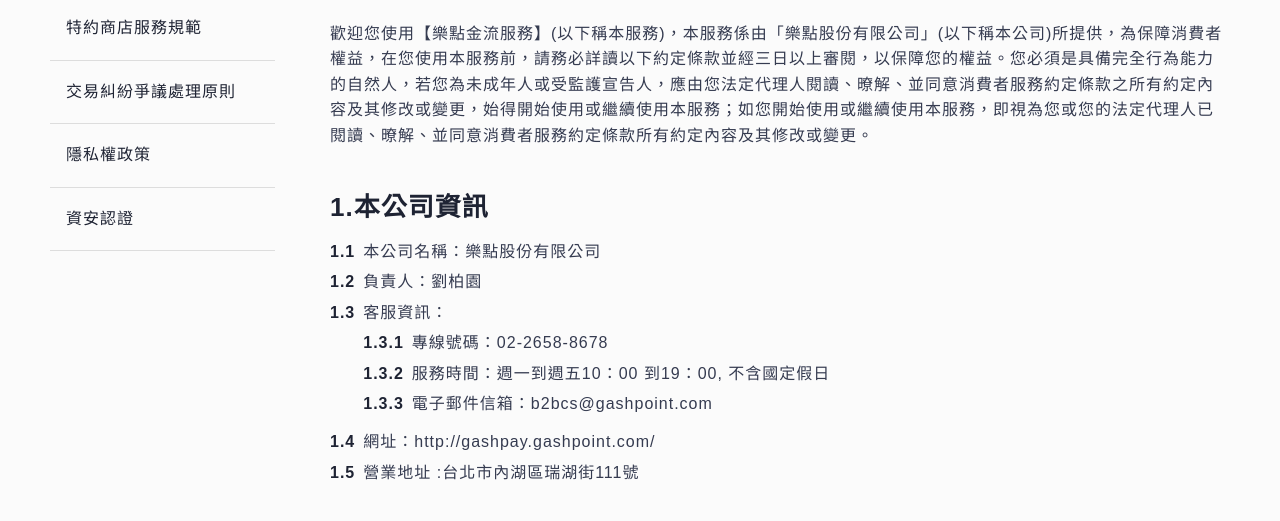
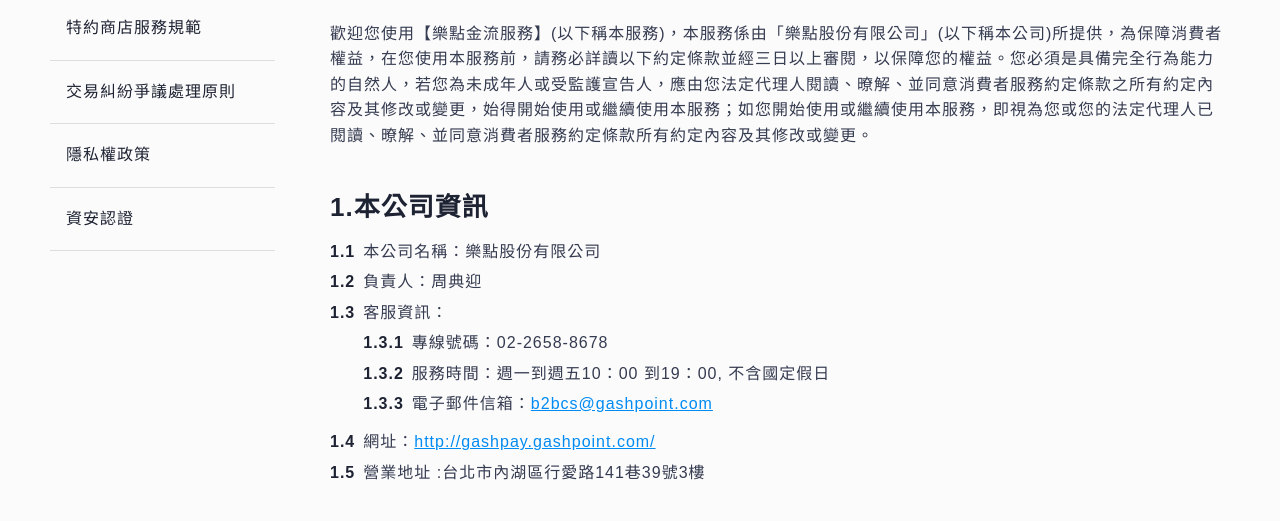
Before and after one commit to gashpo/gashPay, a plain HTML site: page consumer-terms.html in a window 1280 px wide. Shown: the part 247-768 px from the top of the page. Drawn offline with nearby package versions, Linux system fonts and the light colour scheme.

Commit message:
update info and link

```diff
--- a/consumer-terms.html
+++ b/consumer-terms.html
@@ -74,7 +74,7 @@
 					<li>
 						<span>1.2</span>
 						<div class="desc">
-							<p>負責人：劉柏園</p>
+							<p>負責人：周典迎</p>
 						</div>
 					</li>
 					<li>
@@ -93,7 +93,7 @@
 									</li>
 									<li>
 										<span>1.3.3</span>
-										<p>電子郵件信箱：b2bcs@gashpoint.com</p>
+										<p>電子郵件信箱：<a class="primary-link" href="mailto:b2bcs@gashpoint.com" target="_blank">b2bcs@gashpoint.com</a></p>
 									</li>
 								</ul>
 							</div>
@@ -102,13 +102,13 @@
 					<li>
 						<span>1.4</span>
 						<div class="desc">
-							<p>網址：http://gashpay.gashpoint.com/</p>
+							<p>網址：<a class="primary-link" href="http://gashpay.gashpoint.com/">http://gashpay.gashpoint.com/</a></p>
 						</div>
 					</li>
 					<li>
 						<span>1.5</span>
 						<div class="desc">
-							<p>營業地址 :台北市內湖區瑞湖街111號</p>
+							<p>營業地址 :台北市內湖區行愛路141巷39號3樓</p>
 						</div>
 					</li>
 				</ul>
```
Also changed, not shown: index.html (+1 -1 lines).
